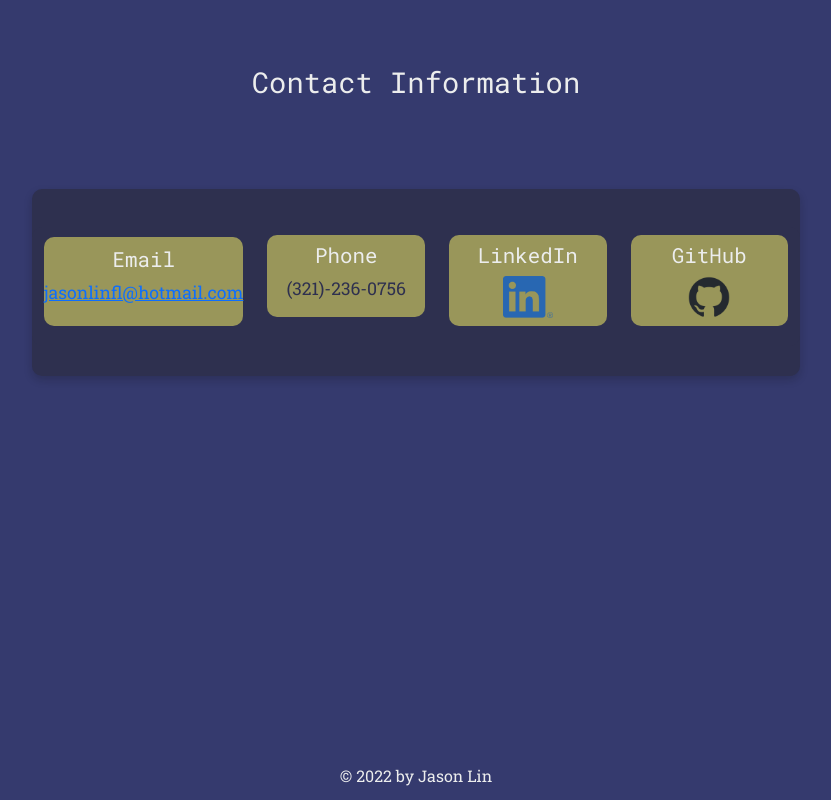
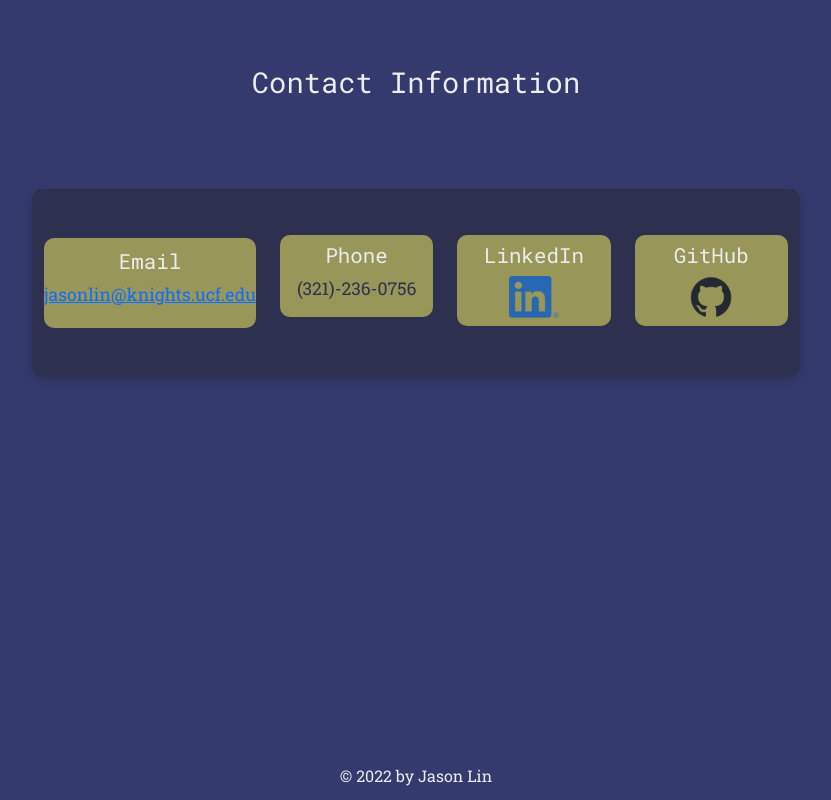
Before and after one commit to N00dles123/N00dles123.github.io, a React (Create React App) app: page / in a window 1280 px wide. Shown: the part 3348-4148 px from the top of the page, without its empty margins (224-1055 px from the left). Built offline with nearby package versions, Linux system fonts and the light colour scheme.

Commit message:
update email

```diff
--- a/src/Components/Contact.js
+++ b/src/Components/Contact.js
@@ -11,7 +11,7 @@ function Contact(){
                             <h1 className="contactTitle">Email</h1>
                             <div className="contactText">
                                 <a className="email" href="mailto:jasonlinfl@hotmail.com" target='_blank' rel="noreferrer">
-                                    jasonlinfl@hotmail.com
+                                    jasonlin@knights.ucf.edu
                                 </a>
                             </div>
                         </div>
```
